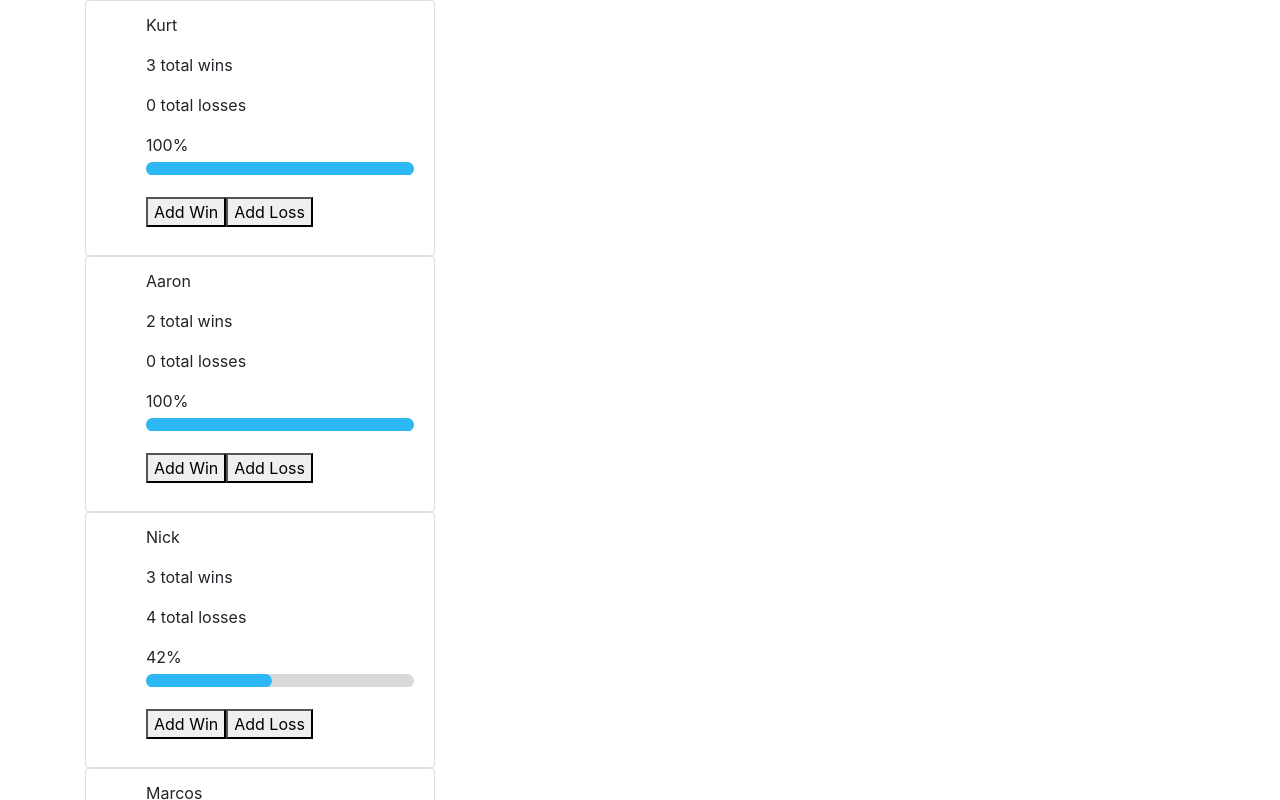
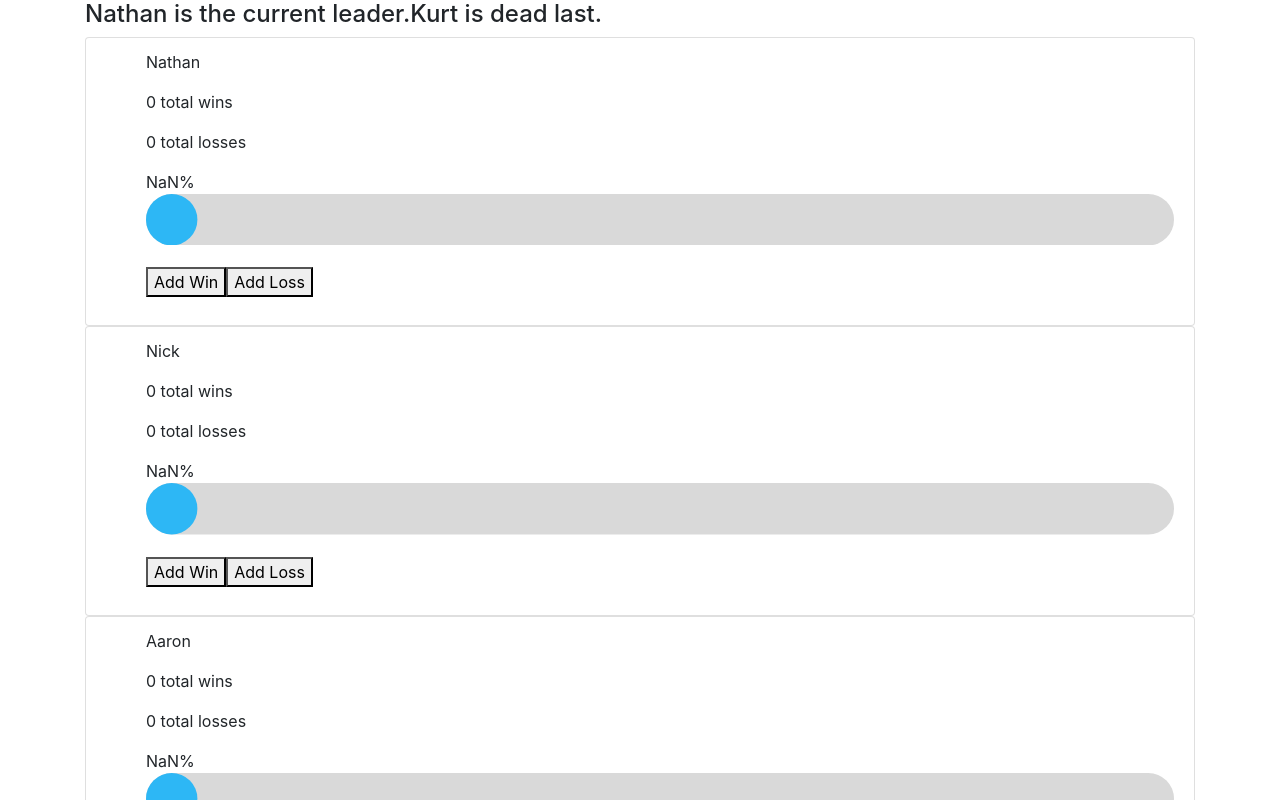
Before and after one commit to mkmartins/foos, a React (Create React App) app: page / in a window 1280 px wide. Shown: the top 800 px of the page. Built offline with nearby package versions, Linux system fonts and the light colour scheme.

Commit message:
Adding minimal style to app

```diff
--- a/src/components/Players.js
+++ b/src/components/Players.js
@@ -5,11 +5,11 @@ class Players extends Component {
 	constructor(props) {
 		super(props)
 
-		const players = [{'name':'Nathan','wins':0,'losses':4},
-						 {'name':'Nick','wins':3,'losses':4},
-						 {'name':'Aaron','wins':2,'losses':0},
-					     {'name':'Marcos','wins':7,'losses':8},
-					     {'name':'Kurt','wins':3,'losses':0}]
+		const players = [{'name':'Nathan','wins':0,'losses':0},
+						 {'name':'Nick','wins':0,'losses':0},
+						 {'name':'Aaron','wins':0,'losses':0},
+					     {'name':'Marcos','wins':0,'losses':0},
+					     {'name':'Kurt','wins':0,'losses':0}]
 
 		const compare = (a, b) => {
 			const totalA = a.wins - a.losses
@@ -24,19 +24,17 @@ class Players extends Component {
 
 	render() {
 		return(
-			<div>
+			<div class="container">
+			<h4>
+				{this.state.players[0].name} is the current leader.
+				{this.state.players[this.state.players.length - 1].name} is dead last.
+			</h4>
 				{this.state.players.map(player=>{
 					return(
-						<div class="container">
-						<div class="row">
-						<div class="col-4">
 						<div class="list-group">
-						<div class="list-group-item">
-							<Player player={player} players={this.state.players}/>
-						</div>
-			            </div>
-			            </div>
-			            </div>
+							<div class="list-group-item">
+								<Player player={player} players={this.state.players}/>
+							</div>
 			            </div>
 					)
 				})}
```
